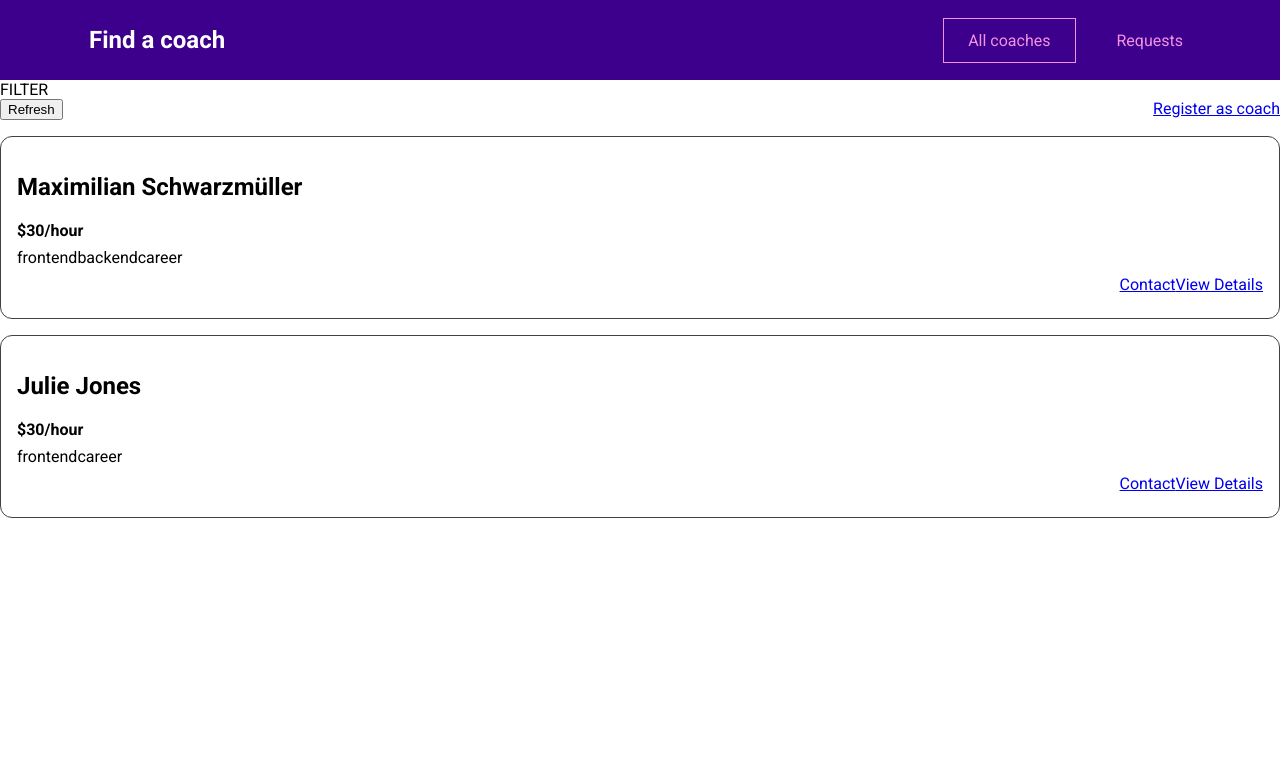
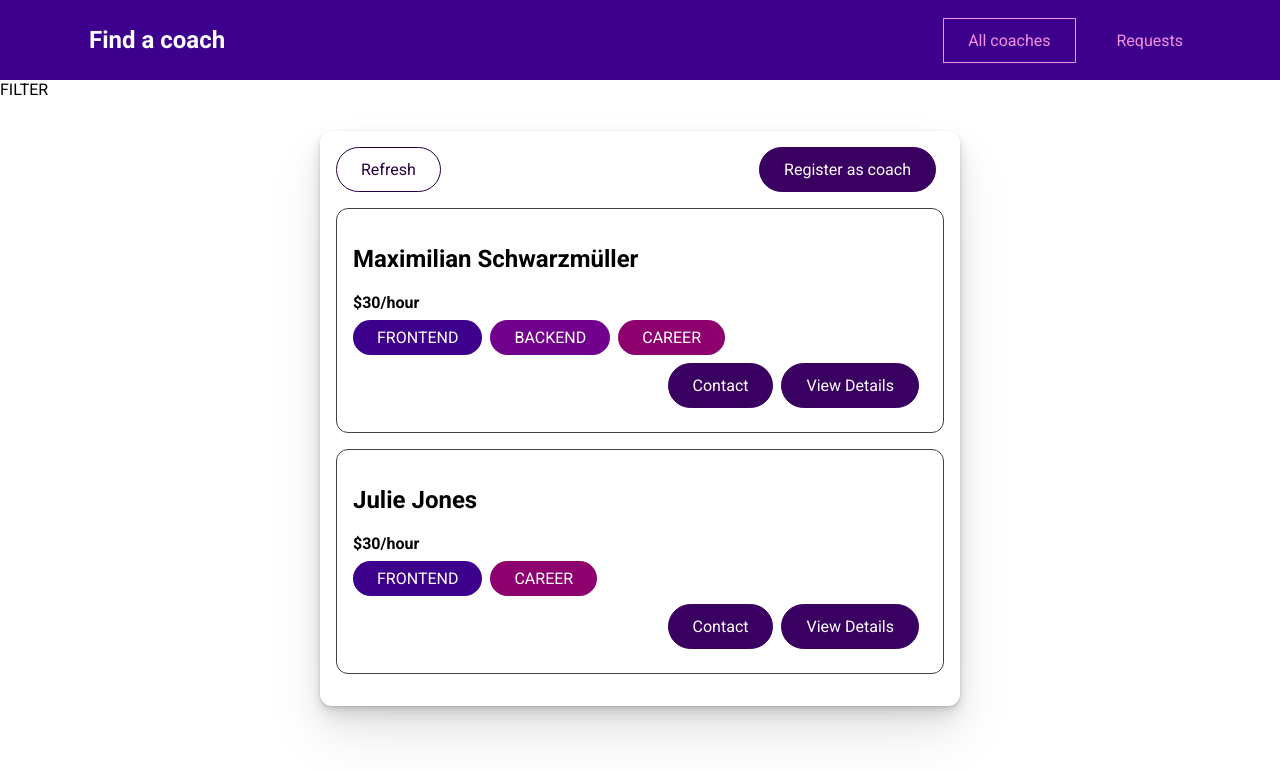
Before and after one commit to andretorquato/pratice-vuejs, a Vue app: page /coaches in a window 1280 px wide. Shown: the top 772 px of the page. Built offline with nearby package versions, Linux system fonts and the light colour scheme.

Commit message:
share ui components

```diff
--- a/src/components/coaches/CoachItem.vue
+++ b/src/components/coaches/CoachItem.vue
@@ -3,11 +3,11 @@
     <h1>{{ fullName }}</h1>
     <h4>${{ rate }}/hour</h4>
     <div>
-      <span v-for="area in areas" :key="area">{{ area }}</span>
+      <base-badge v-for="area in areas" :key="area" :type="area" :title="area"></base-badge>
     </div>
     <div class="actions">
-      <router-link :to="coachContact">Contact</router-link>
-      <router-link :to="coachDetail">View Details</router-link>
+      <base-button link :to="coachContact">Contact</base-button>
+      <base-button link :to="coachDetail">View Details</base-button>
     </div>
   </li>
 </template>
--- a/src/components/ui/BaseBadge.vue
+++ b/src/components/ui/BaseBadge.vue
@@ -1,6 +1,17 @@
 <template>
-	<div>base badge</div>
+	<span  class="badge" :class="type">{{ text }}</span>
 </template>
+
+<script>
+export default {
+  props: ['type', 'title'],
+  computed: {
+    text(){
+      return this.title.toUpperCase()
+    }
+  }
+}
+</script>
 
 <style scoped>
 .badge {
--- a/src/components/ui/BaseButton.vue
+++ b/src/components/ui/BaseButton.vue
@@ -1,6 +1,34 @@
 <template>
-	<button>button</button>
+  <button v-if="!link" :class="mode">
+    <slot></slot>
+  </button>
+  <router-link v-else :to="to" :class="mode">
+    <slot></slot>
+  </router-link>
 </template>
+
+
+<script>
+export default {
+  props: {
+    link: {
+      type: Boolean,
+      default: false,
+      required: false,
+    },
+    to: {
+      type: String,
+      default: '/',
+      required: false,
+    },
+    mode: {
+      type: String,
+      default: null,
+      required: false,
+    },
+  },
+};
+</script>
 
 <style scoped>
 button,
--- a/src/components/ui/BaseCard.vue
+++ b/src/components/ui/BaseCard.vue
@@ -1,11 +1,15 @@
 <template>
-	<div>base card</div>
+  <div class="card">
+    <slot></slot>
+  </div>
 </template>
 
 <style scoped>
 .card {
   border-radius: 12px;
-  box-shadow: 0 2px 8px rgba(0, 0, 0, 0.26);
+  box-shadow: rgba(0, 0, 0, 0.07) 0px 1px 2px, rgba(0, 0, 0, 0.07) 0px 2px 4px,
+    rgba(0, 0, 0, 0.07) 0px 4px 8px, rgba(0, 0, 0, 0.07) 0px 8px 16px,
+    rgba(0, 0, 0, 0.07) 0px 16px 32px, rgba(0, 0, 0, 0.07) 0px 32px 64px;
   padding: 1rem;
   margin: 2rem auto;
   max-width: 40rem;
--- a/src/pages/coaches/CoachesList.vue
+++ b/src/pages/coaches/CoachesList.vue
@@ -1,9 +1,10 @@
 <template>
   <section>FILTER</section>
   <section>
+    <base-card>
       <div class="controls">
-      <button>Refresh</button>
-      <router-link to="/register">Register as coach</router-link>
+        <base-button mode="outline">Refresh</base-button>
+        <base-button link to="/register">Register as coach</base-button>
       </div>
       <ul>
         <coach-item
@@ -16,6 +17,7 @@
           :rate="coach.hourlyRate"
         ></coach-item>
       </ul>
+    </base-card>
   </section>
 </template>
 
```
Also changed, not shown: src/main.js (+7 -0 lines). Lines whose indentation alone changed are shown as unchanged.
